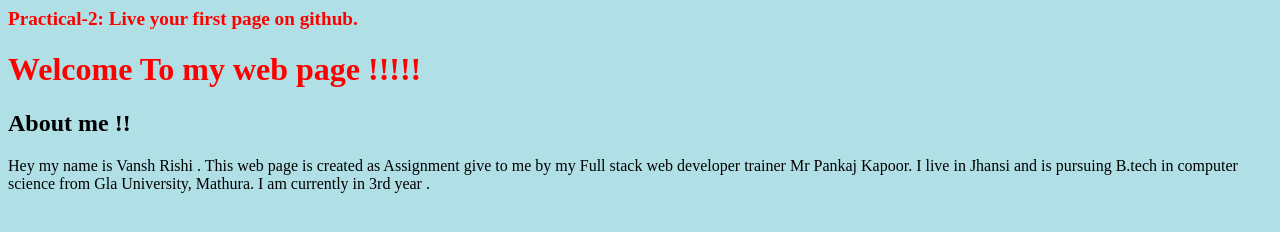
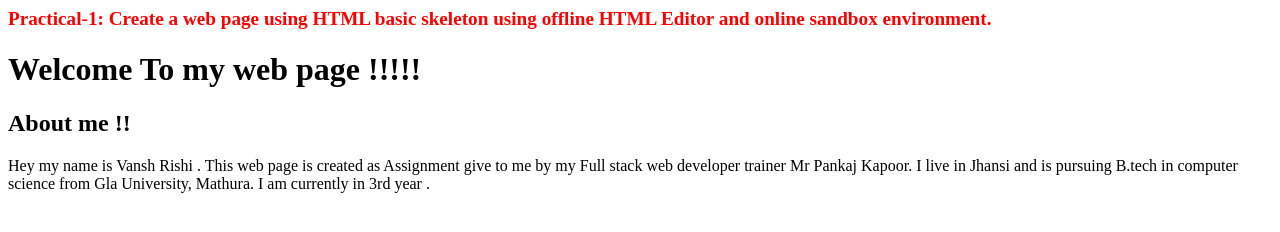
Before and after one commit to vanshrishi/Fullstack--Practical--1, a plain HTML site: page index.html in a window 1280 px wide. Drawn offline with Linux system fonts and the light colour scheme.

Commit message:
Update index.html

```diff
--- a/index.html
+++ b/index.html
@@ -12,11 +12,11 @@
        </style>
   </head>
 
-  <body style="background-color:powderblue;">
 
-<span id="style"><b>Practical-2: Live your first page on github.  </b> </span>
+
+<span id="style"><b>Practical-1: Create a web page using HTML basic skeleton using offline HTML Editor and online sandbox environment.  </b> </span>
     <br>
-    <h1 style="color: red">Welcome To my web page !!!!! </h1>
+    <h1>Welcome To my web page !!!!! </h1>
     <h2>About me !! </h2>
       <p> Hey my name is Vansh Rishi . This web page is created as Assignment give to me by my Full stack web developer trainer Mr Pankaj Kapoor.
         I live in Jhansi and is pursuing B.tech in computer science from Gla University, Mathura. I am currently in 3rd year .
```
